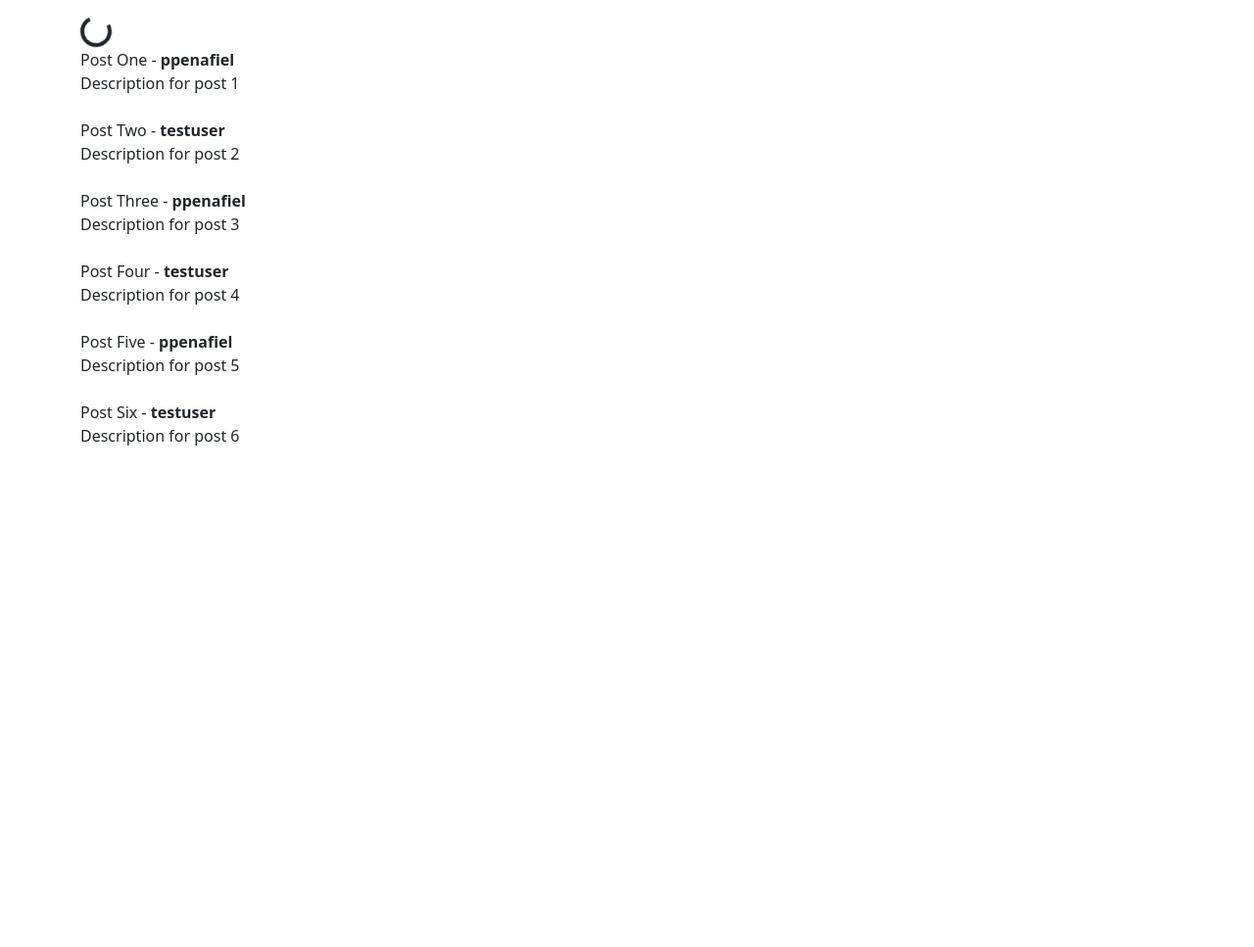
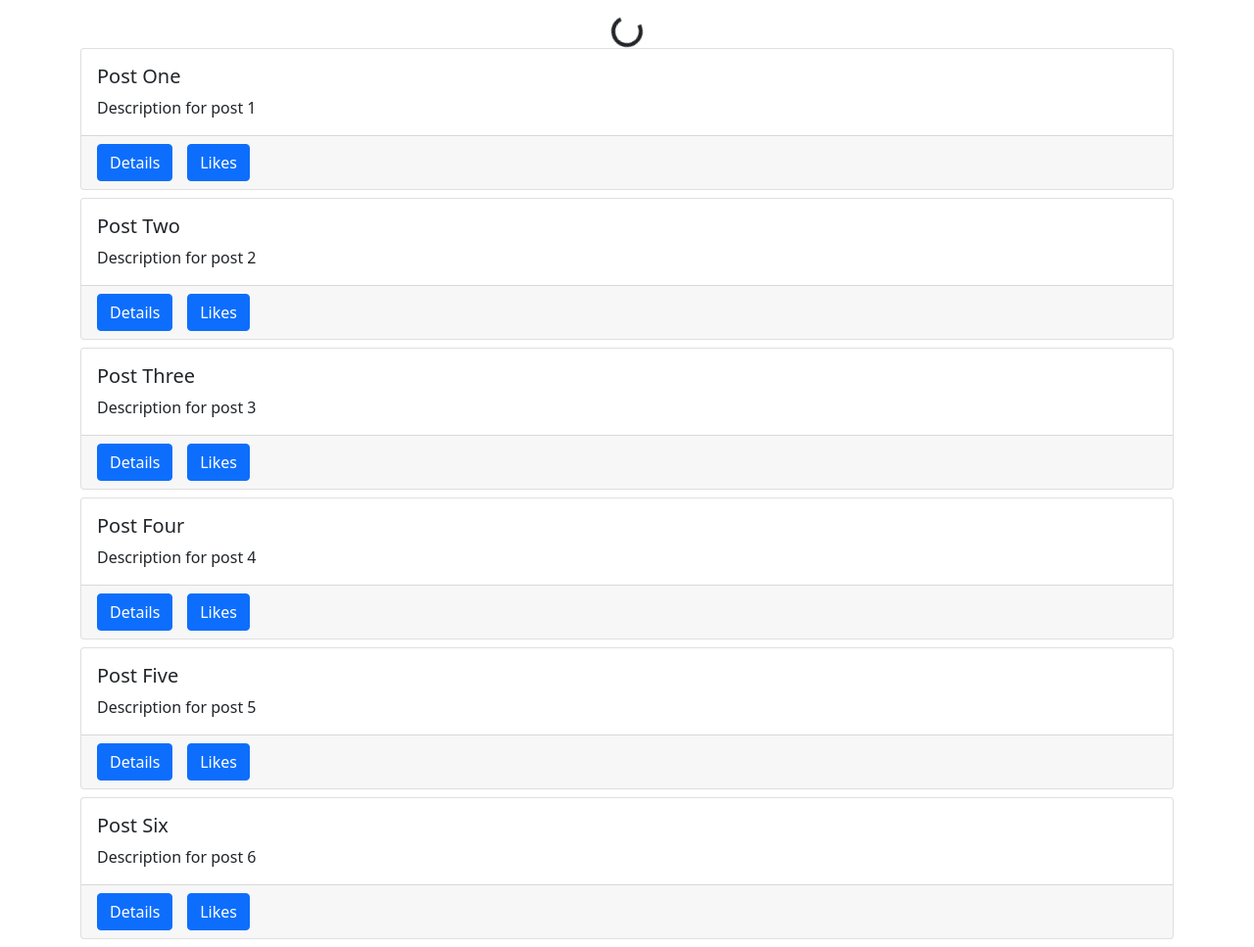
Before and after one commit to se-alexdiaz/dj_ajax, a Django app: page / in a window 1280 px wide. Shown: the whole page at 98% size. Before the commit the page ends 455 px from the top, so only its background shows below. Run offline with Django 5.2, Linux system fonts and the light colour scheme; data comes from the database, SQL or seed files in the repository.

Commit message:
Posts Cards module completed
The application is now able to post individual sections for posts.

```diff
--- a/src/posts/static/posts/main.js
+++ b/src/posts/static/posts/main.js
@@ -14,7 +14,26 @@ $.ajax({
 
             data.forEach(element => {
                postsBox.innerHTML += `
-               ${element.title} - <b> ${element.author} </b> <br> ${element.content} <br> <br>`
+                <div class="card mb-2">
+
+                    <div class="card-body">
+                        <h5 class="card-title">${element.title}</h5>
+                        <p class="card-text">${element.content}</p>
+                    </div>
+
+                    <div class="card-footer">
+                        <div class="row">
+                            <div class="col-1">
+                                <a href="#" class="btn btn-primary">Details</a>
+                            </div>
+                            <div class="col-2">
+                                <a href="#" class="btn btn-primary">Likes</a>
+                            </div>
+                        </div>
+                    </div>
+
+                </div>
+               `
             });
         }, 100);
 
--- a/src/posts/templates/posts/main.html
+++ b/src/posts/templates/posts/main.html
@@ -12,10 +12,10 @@ Posts
 
 {% block content%}
 
-    <div id="spinnerBox">
+    <div id="spinnerBox" class="text-center">
         <div class="spinner-border" role="status"></div>
     </div>
 
-    <div id="postsBox"></div>
+    <div id="postsBox" ></div>
     <div id="hello-world"></div>
 {% endblock content%}
```
